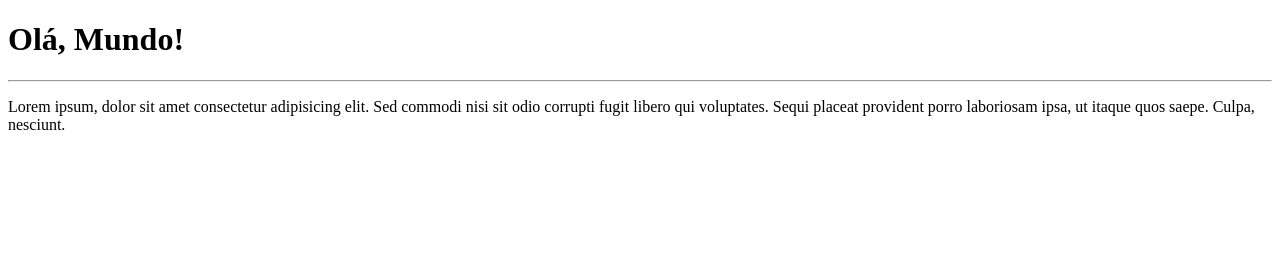
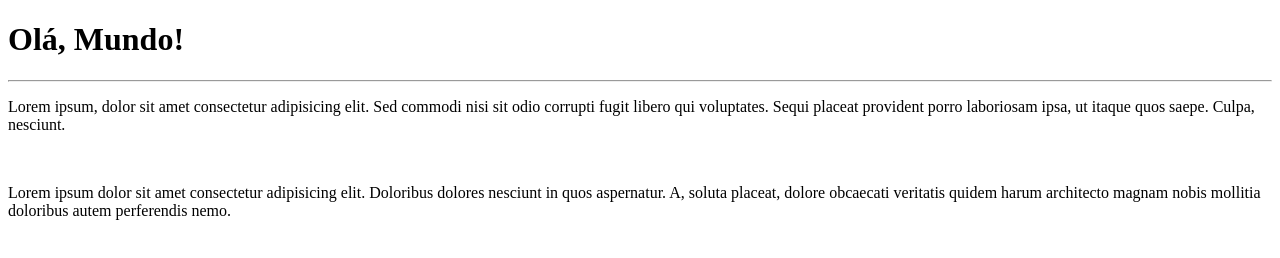
Before and after one commit to Messias-Anjos/Ola-Mundo, a plain HTML site: page site_exemplo/index.html in a window 1280 px wide. Drawn offline with Linux system fonts and the light colour scheme.

Commit message:
outro paragrafo

```diff
--- a/site_exemplo/index.html
+++ b/site_exemplo/index.html
@@ -10,5 +10,7 @@
     <h1>Olá, Mundo!</h1>
     <hr>
     <p>Lorem ipsum, dolor sit amet consectetur adipisicing elit. Sed commodi nisi sit odio corrupti fugit libero qui voluptates. Sequi placeat provident porro laboriosam ipsa, ut itaque quos saepe. Culpa, nesciunt.</p>
+    <br>
+    <p>Lorem ipsum dolor sit amet consectetur adipisicing elit. Doloribus dolores nesciunt in quos aspernatur. A, soluta placeat, dolore obcaecati veritatis quidem harum architecto magnam nobis mollitia doloribus autem perferendis nemo.</p>
 </body>
 </html>
```
